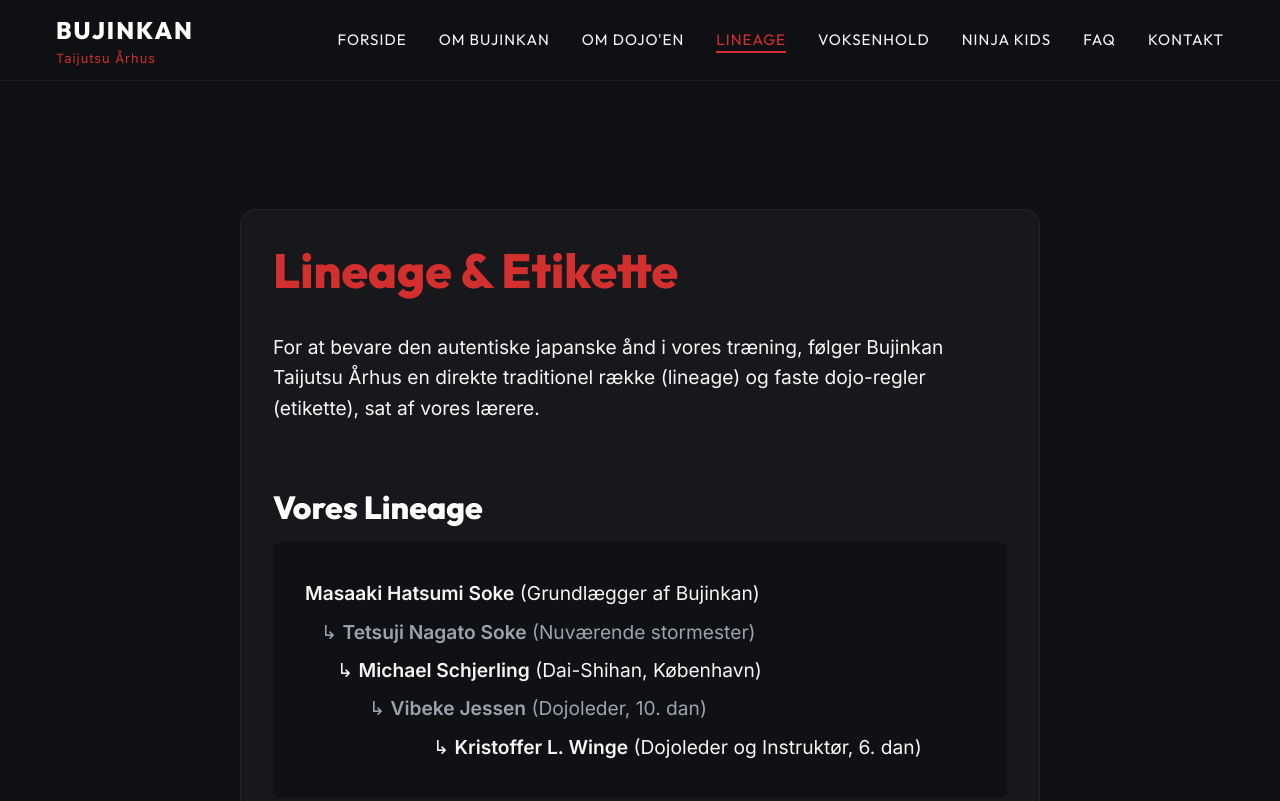
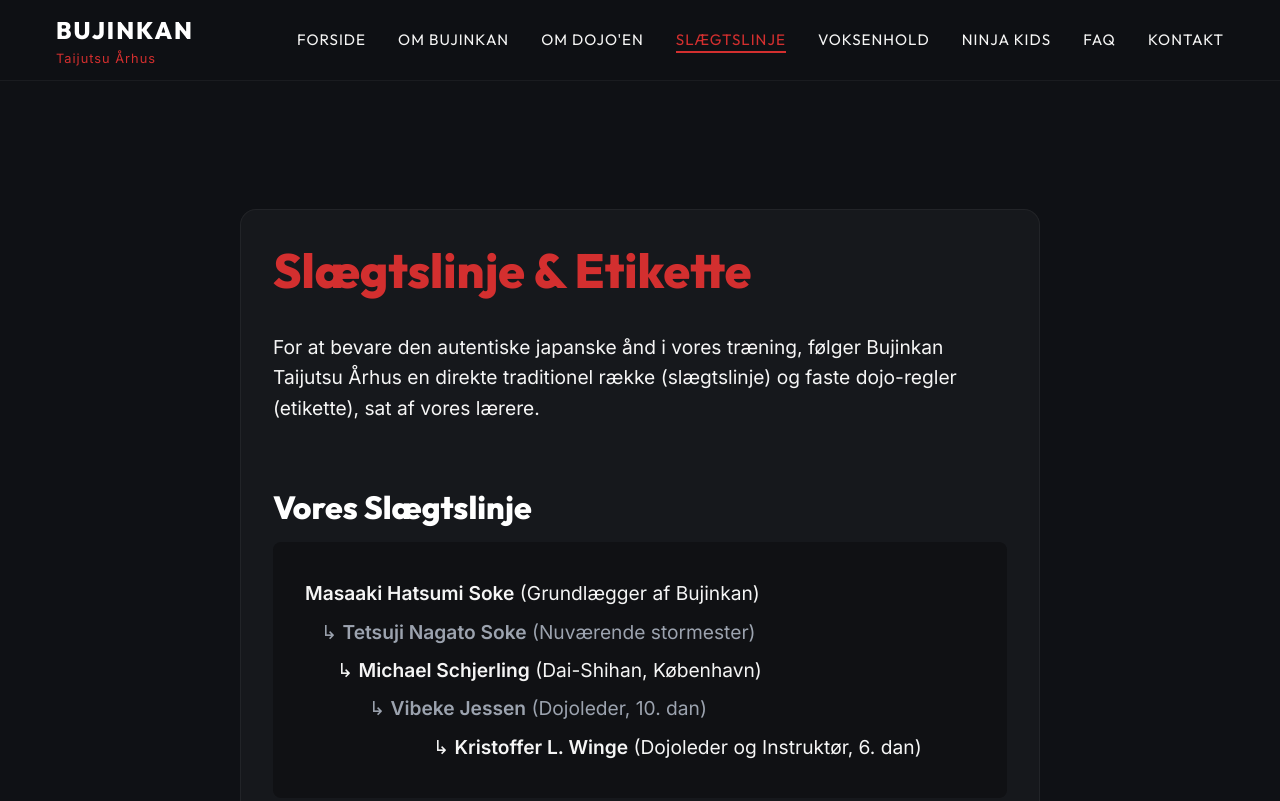
Before and after one commit to bujinkan-taijutsu-aarhus/bujinkan-taijutsu-aarhus.github.io, a plain HTML site: page slaegtslinje/index.html in a window 1280 px wide. Shown: the top 801 px of the page. Drawn offline with Linux system fonts and the light colour scheme.

Commit message:
fix(words): "slægtslinje" instead of "lineage"

```diff
--- a/slaegtslinje/index.html
+++ b/slaegtslinje/index.html
@@ -3,8 +3,8 @@
 <head>
   <meta charset="UTF-8">
   <meta name="viewport" content="width=device-width, initial-scale=1.0">
-  <title>Lineage & Etikette | Bujinkan Taijutsu Århus</title>
-  <meta name="description" content="Læs om vores officielle Bujinkan lineage og de traditionelle dojo-regler for træning i Århus.">
+  <title>Slægtslinje & Etikette | Bujinkan Taijutsu Århus</title>
+  <meta name="description" content="Læs om vores officielle Bujinkan slægtslinje og de traditionelle dojo-regler for træning i Århus.">
   <link rel="stylesheet" href="/css/styles.css">
 </head>
 <body>
@@ -24,7 +24,7 @@
           <li><a href="/">Forside</a></li>
           <li><a href="/om-bujinkan/">Om Bujinkan</a></li>
           <li><a href="/om-dojoen/">Om Dojo'en</a></li>
-          <li><a href="/lineage/" class="active">Lineage</a></li>
+          <li><a href="/slaegtslinje/" class="active">Slægtslinje</a></li>
           <li><a href="/voksenhold/">Voksenhold</a></li>
           <li><a href="/ninja-kids/">Ninja Kids</a></li>
           <li><a href="/faq/">FAQ</a></li>
@@ -35,13 +35,13 @@
     <main class="page-transition">
       <div class="container" style="padding: var(--space-xl) var(--space-sm)">
         <div class="glass-panel" style="max-width: 800px; margin: 0 auto">
-          <h1 style="font-size: 3rem; color: var(--color-accent); margin-bottom: var(--space-md)">Lineage & Etikette</h1>
+          <h1 style="font-size: 3rem; color: var(--color-accent); margin-bottom: var(--space-md)">Slægtslinje & Etikette</h1>
 
           <p style="font-size: 1.2rem; margin-bottom: var(--space-lg)">
-            For at bevare den autentiske japanske ånd i vores træning, følger Bujinkan Taijutsu Århus en direkte traditionel række (lineage) og faste dojo-regler (etikette), sat af vores lærere.
+            For at bevare den autentiske japanske ånd i vores træning, følger Bujinkan Taijutsu Århus en direkte traditionel række (slægtslinje) og faste dojo-regler (etikette), sat af vores lærere.
           </p>
 
-          <h2 style="font-size: 2rem; color: #fff; margin-bottom: var(--space-sm)">Vores Lineage</h2>
+          <h2 style="font-size: 2rem; color: #fff; margin-bottom: var(--space-sm)">Vores Slægtslinje</h2>
           <div style="background: rgba(0,0,0,0.3); padding: var(--space-md); border-radius: var(--radius-md); margin-bottom: var(--space-lg)">
             <ul style="list-style: none; font-size: 1.2rem; line-height: 2">
               <li><strong>Masaaki Hatsumi Soke</strong> (Grundlægger af Bujinkan)</li>
@@ -89,7 +89,7 @@
           <ul>
             <li><a href="/om-bujinkan/">Om Bujinkan</a></li>
             <li><a href="/om-dojoen/">Om Dojo'en</a></li>
-            <li><a href="/lineage/">Lineage</a></li>
+            <li><a href="/slaegtslinje/">Slægtslinje</a></li>
             <li><a href="/voksenhold/">Voksenhold</a></li>
             <li><a href="/ninja-kids/">Ninja Kids</a></li>
             <li><a href="/faq/">FAQ</a></li>
```
